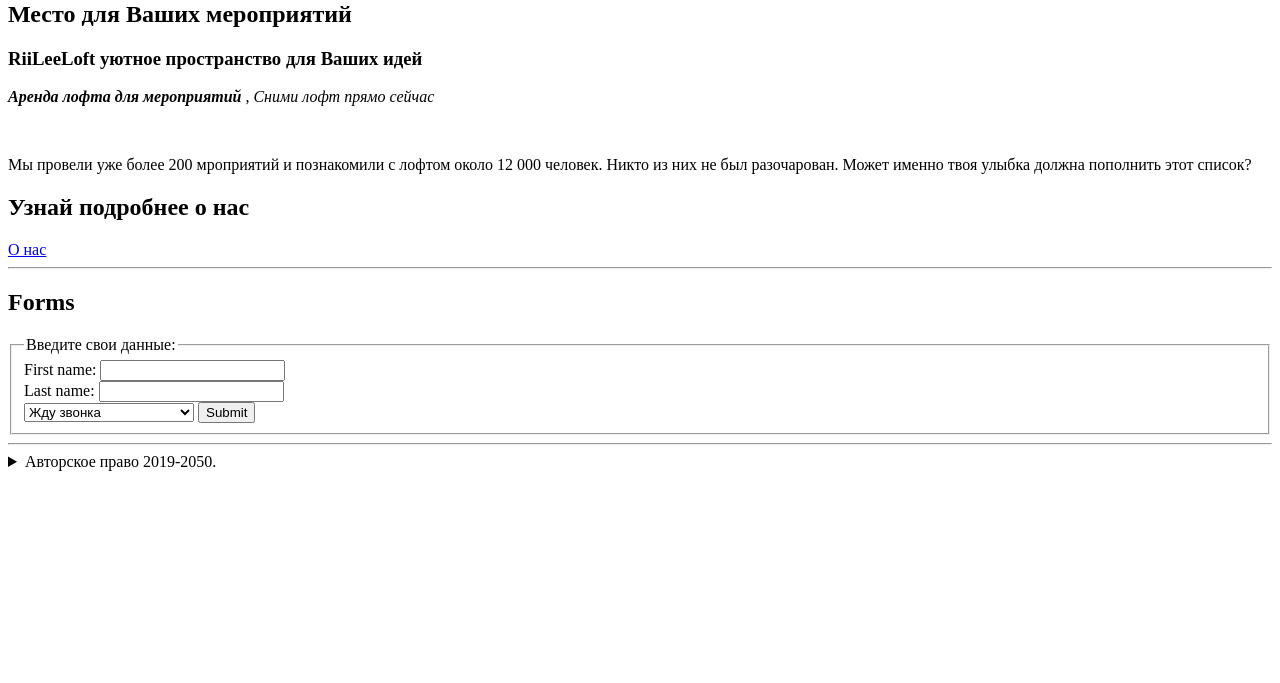
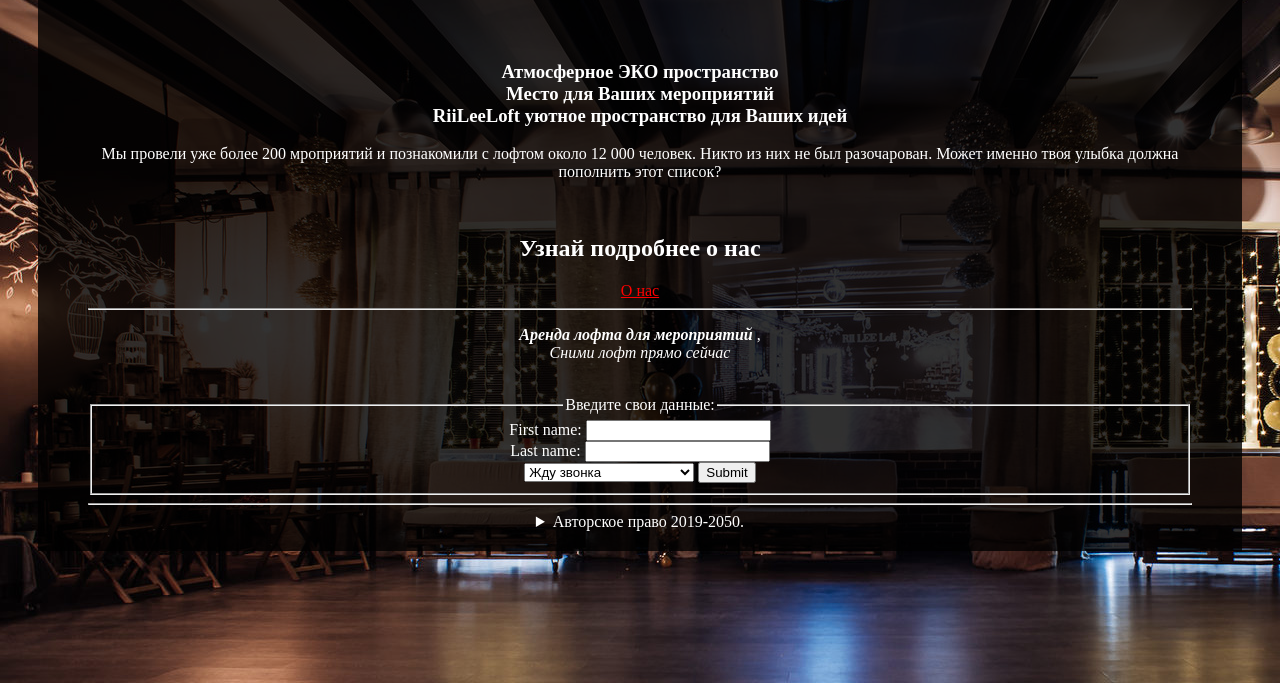
Before and after one commit to LeeSiteStudio/MyFirstHTMLsite, a plain HTML site: page index.html in a window 1280 px wide. Shown: the part 117-800 px from the top of the page. Drawn offline with Linux system fonts and the light colour scheme.

Commit message:
cssrepozitory

```diff
--- /dev/null
+++ b/css/style.css
@@ -0,0 +1,35 @@
+body {
+
+
+  background-image:  url("../other_pages/img/loft5.jpg");
+
+  color: white;
+
+
+}
+
+
+
+div.transbox {
+
+
+  margin: 30px;
+  background-color: rgba(0,0,0,0.8);
+}
+
+h1 {
+  text-align: center;
+  font-size: 56px;
+  text-shadow: 3px 2px black;
+}
+
+.basic {
+
+  text-align: center;
+  margin: 30px;
+  padding: 20px;
+}
+
+a:link {
+    color: red;
+}
--- /dev/null
+++ b/css/style2.css
@@ -0,0 +1,44 @@
+body {
+
+  background-color: lightgrey;
+  text-align: center;
+
+
+}
+
+
+.basic {
+  text-align: center;
+  width: 80%;
+  border: 5px solid gray;
+  margin: auto;
+  background-color: white;
+}
+
+.part4 {
+  background-color: white;
+  }
+
+ul {
+  list-style-type: square;
+}
+
+a:link {
+    color: red;
+}
+
+a:visited {
+    color: blue;
+}
+
+a:hover {
+    color: hotpink;
+}
+
+a:active {
+    color: yellow;
+}
+
+p.serif {
+    font-family: Arabica, Helvetica, serif;
+}
--- /dev/null
+++ b/css/style3.css
@@ -0,0 +1,5 @@
+body {
+    background: #ffffff url("../other_pages/img/loft2.jpg") no-repeat right top fixed;
+    background-size: 70% 100%;
+    margin-right: 70%;
+     }
--- /dev/null
+++ b/css/style4.css
@@ -0,0 +1,9 @@
+body {
+
+  background-color: lightgrey;
+  text-align: center;
+}
+
+.video {
+   float: left;
+}
--- /dev/null
+++ b/css/style5.css
@@ -0,0 +1,11 @@
+body {
+
+  background: lightblue;
+  text-align: center;
+
+
+}
+
+div.first {
+    background: rgba(0,0,255,0.1);
+}
--- a/index.html
+++ b/index.html
@@ -1,29 +1,41 @@
 <!DOCTYPE html>
 <html>
 <head>
+  <meta charset="utf-8">
+  <link rel="stylesheet" type="text/css" href="css/style.css">
   <title>RiiLeeLoft</title>
 </head>
 <body>
+
+  <div class="background">
+  <div class="transbox">
+
   <h1>RIILEELoft</h1>
-  <p>Атмосферное ЭКО пространство</p>
 
-  <h2>Место для Ваших мероприятий</h2>
- <!--  <p>text</p> -->
-  <h3>RiiLeeLoft уютное пространство для Ваших идей</h3>
+  <div class="part1 basic">
+
+  <h3>Атмосферное ЭКО пространство<br/>
+      Место для Ваших мероприятий<br/>
+      RiiLeeLoft уютное пространство для Ваших идей</h3>
+
+  <p>Мы провели уже более 200 мроприятий и познакомили с лофтом около 12 000 человек. Никто из них не был разочарован.
+  Может именно твоя улыбка должна пополнить этот список?</p>
+
+  <br/>
+
+  <h2> Узнай подробнее о нас</h2>
+      <a href="page2.html">О нас</a>
+  <hr/>
+
   <p>
     <b>
       <i>Аренда лофта для мероприятий</i>
-    </b>, <i>Сними лофт прямо сейчас</i>
+    </b>,<br/>
+     <i>Сними лофт прямо сейчас</i>
   </p>
   <br/>
-  <p>Мы провели уже более 200 мроприятий и познакомили с лофтом около 12 000 человек. Никто из них не был разочарован.
-  Может именно твоя улыбка должна пополнить этот список?</p>
-  <h2> Узнай подробнее о нас</h2>
-  <div>
-    <a href="page2.html">О нас</a>
-  </div>
-  <hr/>
-  <h2>Forms</h2>
+
+
   <form action="#" method="get">
     <fieldset>
     <legend>Введите свои данные:</legend>
@@ -45,6 +57,9 @@
    <p>Все Права Защищены.</p>
    <p>Все содержимое и графика на этом сайте являются собственностью компании LeeSiteStudio.</p>
  </details>
+ </div>
+ </div>
+ </div>
 
 </body>
 </html>
```
Also changed, not shown: other_pages/Foto.html (+3 -1 lines), other_pages/Video.html (+6 -2 lines), page2.html (+15 -1 lines), table.html (+10 -1 lines), other_pages/img/loft4.jpg (added), other_pages/img/loft5.jpg (added).
